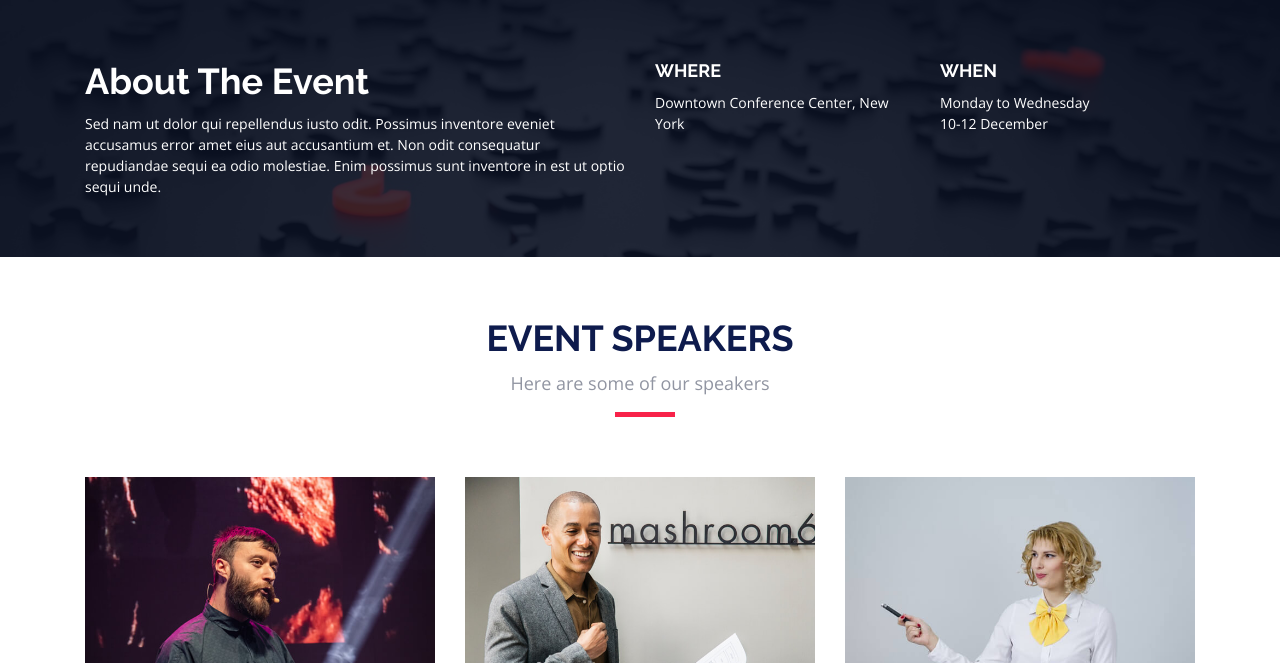
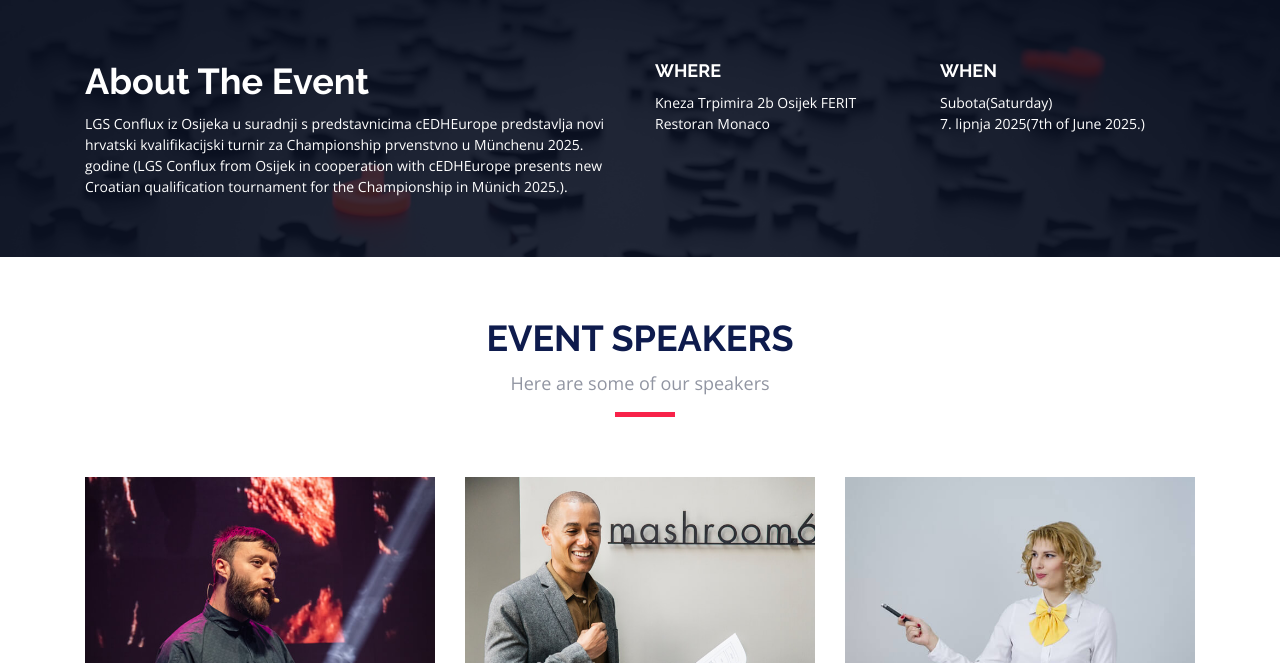
Before and after one commit to noksi/noksi.github.io, a plain HTML site: page index.html in a window 1280 px wide. Shown: the part 800-1463 px from the top of the page. Drawn offline with nearby package versions, Linux system fonts and the light colour scheme.

Commit message:
about the event update
about the event, aditional info about the adress and location

```diff
--- a/index.html
+++ b/index.html
@@ -89,17 +89,16 @@
         <div class="row">
           <div class="col-lg-6">
             <h2>About The Event</h2>
-            <p>Sed nam ut dolor qui repellendus iusto odit. Possimus inventore eveniet accusamus error amet eius aut
-              accusantium et. Non odit consequatur repudiandae sequi ea odio molestiae. Enim possimus sunt inventore in
-              est ut optio sequi unde.</p>
+            <p>LGS Conflux iz Osijeka u suradnji s predstavnicima cEDHEurope predstavlja novi hrvatski kvalifikacijski turnir za Championship prvenstvno u Münchenu 2025. godine
+            (LGS Conflux from Osijek in cooperation with cEDHEurope presents new Croatian qualification tournament for the Championship in Münich 2025.).</p>
           </div>
           <div class="col-lg-3">
             <h3>Where</h3>
-            <p>Downtown Conference Center, New York</p>
+            <p>Kneza Trpimira 2b Osijek FERIT Restoran Monaco</p>
           </div>
           <div class="col-lg-3">
             <h3>When</h3>
-            <p>Monday to Wednesday<br>10-12 December</p>
+            <p>Subota(Saturday)<br>7. lipnja 2025(7th of June 2025.)</p>
           </div>
         </div>
       </div>
@@ -1081,7 +1080,7 @@ Magic: The Gathering: EDH.</p>
 
     <div class="container">
       <div class="copyright">
-        &copy; Copyright <strong>cEDH European Champiionship</strong>. All Rights Reserved
+        &copy; Copyright <strong>cEDH European Championship</strong>. All Rights Reserved
       </div>
       <div class="credits">
         <!--
@@ -1090,7 +1089,7 @@ Magic: The Gathering: EDH.</p>
           Licensing information: https://bootstrapmade.com/license/
           Purchase the pro version with working PHP/AJAX contact form: https://bootstrapmade.com/buy/?theme=TheEvent
         -->
-        Designed by <a href="https://www.cedheurope.com/">cedheurope</a>
+        Road to Műnich 2025. <a href="https://www.cedheurope.com/">cedheurope</a>
       </div>
     </div>
   </footer><!-- #footer -->
```
